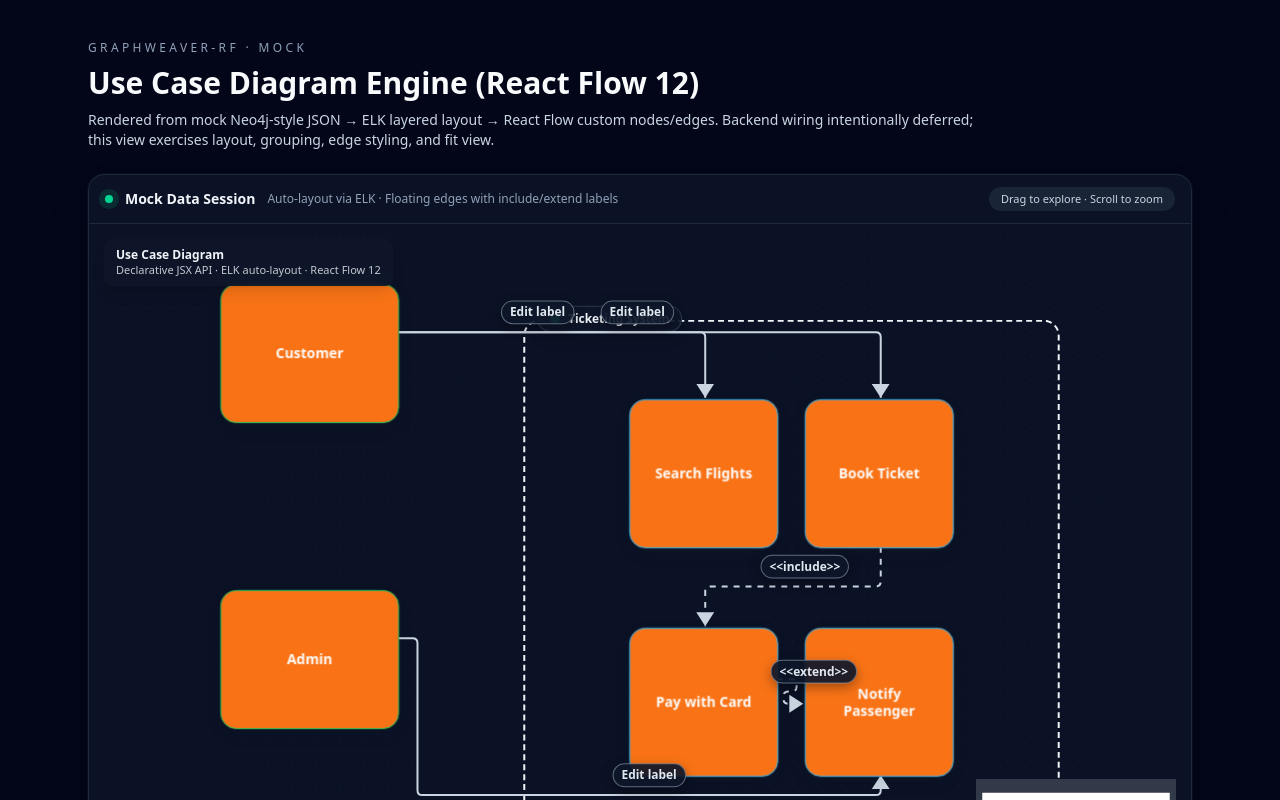
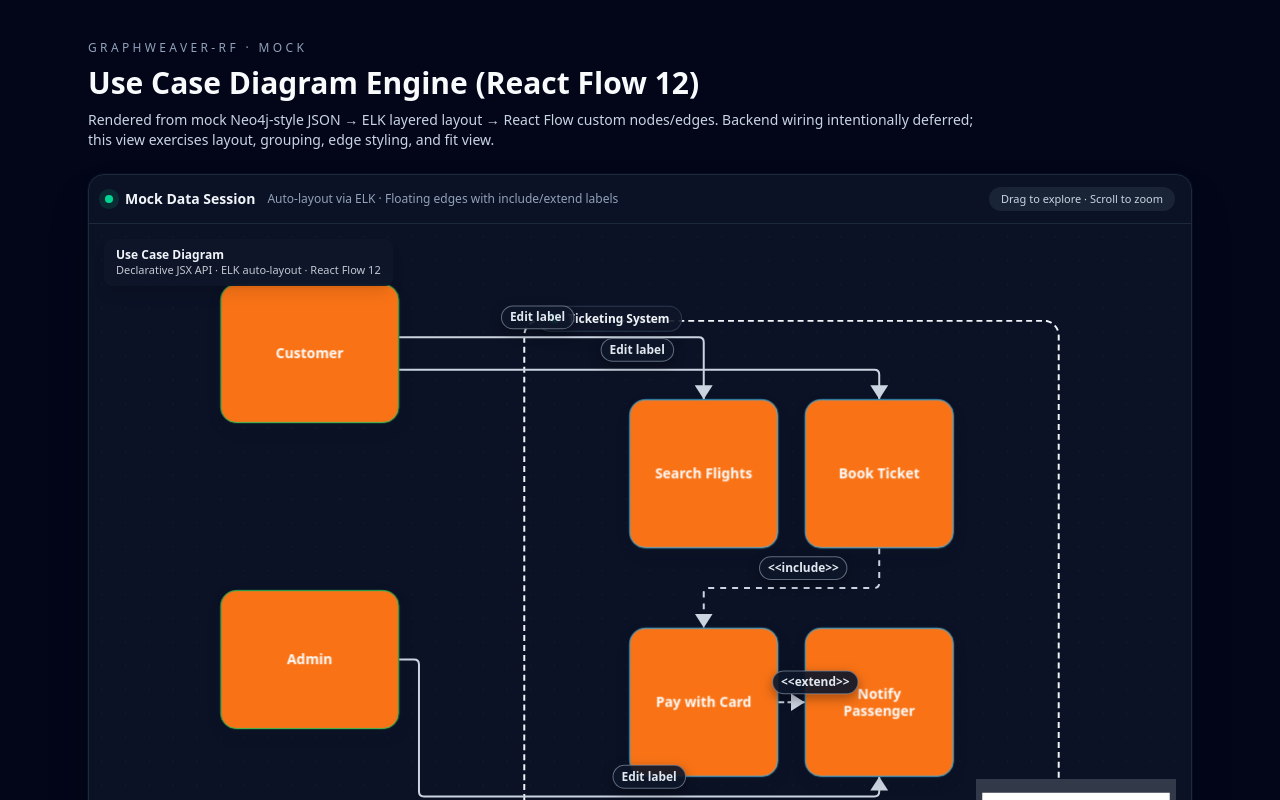
Before and after one commit to yongPhuthan/dimantic-canvas, a React (Vite) app: page / in a window 1280 px wide. Shown: the top 800 px of the page. Built offline with nearby package versions, Linux system fonts and the light colour scheme.

Commit message:
2 lines but...

```diff
--- /dev/null
+++ b/src/diagram/core/handleAnchors.ts
@@ -0,0 +1,44 @@
+import { Position } from '@xyflow/react'
+
+type Role = 'source' | 'target'
+
+export function anchorOffsets(count: number): number[] {
+  if (count <= 0) return []
+  // First handle always center. Spread additional handles toward extremes to avoid overlap.
+  const offsets: number[] = [0.5]
+  if (count === 1) return offsets
+
+  const spreadPairs = [
+    [0.2, 0.8],
+    [0.1, 0.9],
+    [0.3, 0.7],
+    [0.15, 0.85],
+    [0.4, 0.6],
+  ]
+
+  let remaining = count - 1
+  for (const pair of spreadPairs) {
+    for (const off of pair) {
+      if (remaining <= 0) break
+      offsets.push(off)
+      remaining -= 1
+      if (remaining <= 0) break
+    }
+    if (remaining <= 0) break
+  }
+
+  // If still remaining, distribute evenly between 0.05 and 0.95
+  for (let i = 0; i < remaining; i += 1) {
+    const value = 0.05 + (i / Math.max(1, remaining - 1)) * 0.9
+    offsets.push(Number(value.toFixed(4)))
+  }
+
+  return offsets.slice(0, count)
+}
+
+const sideLabel = (side: Position) =>
+  side === Position.Top ? 'top' : side === Position.Right ? 'right' : side === Position.Bottom ? 'bottom' : 'left'
+
+export function anchorId(side: Position, role: Role, index: number, total: number) {
+  return `${sideLabel(side)}-${role}-${index + 1}-of-${total}`
+}
--- a/src/diagram/core/rfAdapter.ts
+++ b/src/diagram/core/rfAdapter.ts
@@ -4,6 +4,7 @@ import { EdgeModel } from '../render/edgeTypes/FloatingEdge'
 import { ActorNode } from '../render/nodeTypes/ActorNode'
 import { SystemNode } from '../render/nodeTypes/SystemNode'
 import { UseCaseNode } from '../render/nodeTypes/UseCaseNode'
+import { anchorId, anchorOffsets } from './handleAnchors'
 import { USE_CASE_EDGE_TYPE, USE_CASE_NODE_TYPE, type RawGraphEdge, type RawGraphNode, type UseCaseEdgeData, type UseCaseNodeData, type UseCaseReactFlowEdge, type UseCaseReactFlowNode } from '../types/graph'
 import type { LayoutResult } from '../layout/elkLayoutEngine'
 
@@ -15,7 +16,7 @@ const nodeTypes = {
 
 const edgeTypes = { floating: EdgeModel }
 
-const defaultHandles: Record<RawGraphNode['type'], UseCaseNodeData['handleLayout']> = {
+const defaultHandles: Record<RawGraphNode['type'], NonNullable<UseCaseNodeData['handleLayout']>> = {
   [USE_CASE_NODE_TYPE.ACTOR]: {
     top: { source: 0, target: 1 },
     right: { source: 2, target: 0 },
@@ -199,22 +200,17 @@ export function adaptLayoutToReactFlow(layout: LayoutResult): {
     return Math.abs(dx) >= Math.abs(dy) ? (dx >= 0 ? Position.Right : Position.Left) : dy >= 0 ? Position.Bottom : Position.Top
   }
 
-  const emptyHandleLayout = (): UseCaseNodeData['handleLayout'] => ({
+  const emptyHandleLayout = (): HandleLayout => ({
     top: { source: 0, target: 0 },
     right: { source: 0, target: 0 },
     bottom: { source: 0, target: 0 },
     left: { source: 0, target: 0 },
   })
 
-  const plannedHandles = new Map<string, UseCaseNodeData['handleLayout']>()
-  const bumpHandle = (nodeId: string, side: Position, role: 'source' | 'target') => {
-    const entry = plannedHandles.get(nodeId) ?? emptyHandleLayout()
-    const key =
-      side === Position.Top ? 'top' : side === Position.Right ? 'right' : side === Position.Bottom ? 'bottom' : 'left'
-    entry[key][role] += 1
-    plannedHandles.set(nodeId, entry)
-  }
+  type HandleLayout = NonNullable<UseCaseNodeData['handleLayout']>
 
+  const plannedHandles = new Map<string, HandleLayout>()
+  const buckets = new Map<string, string[]>() // key: nodeId:side:role -> edgeIds
   const attachmentByEdge = new Map<string, UseCaseEdgeData['attachments']>()
 
   layout.edges.forEach((edge) => {
@@ -235,8 +231,14 @@ export function adaptLayoutToReactFlow(layout: LayoutResult): {
       targetSide = pickExternalSide(edge.target, edge.source)
     }
 
-    bumpHandle(edge.source, sourceSide, 'source')
-    bumpHandle(edge.target, targetSide, 'target')
+    const bucketKeySource = `${edge.source}:${sourceSide}:source`
+    const bucketKeyTarget = `${edge.target}:${targetSide}:target`
+    const listSource = buckets.get(bucketKeySource) ?? []
+    listSource.push(edge.id)
+    buckets.set(bucketKeySource, listSource)
+    const listTarget = buckets.get(bucketKeyTarget) ?? []
+    listTarget.push(edge.id)
+    buckets.set(bucketKeyTarget, listTarget)
 
     attachmentByEdge.set(edge.id, {
       classification,
@@ -245,9 +247,46 @@ export function adaptLayoutToReactFlow(layout: LayoutResult): {
     })
   })
 
-  const resolveHandleLayout = (nodeId: string, kind: RawGraphNode['type']) => {
-    const base = defaultHandles[kind] ?? emptyHandleLayout()
-    const planned = plannedHandles.get(nodeId) ?? emptyHandleLayout()
+  buckets.forEach((edgeIds, key) => {
+    const [nodeId, sideRaw, role] = key.split(':') as [string, Position, 'source' | 'target']
+    const count = edgeIds.length
+    const offsets = anchorOffsets(count)
+    const entry: HandleLayout = plannedHandles.get(nodeId) ?? emptyHandleLayout()
+    switch (sideRaw) {
+      case Position.Top:
+        entry.top[role] = count
+        break
+      case Position.Right:
+        entry.right[role] = count
+        break
+      case Position.Bottom:
+        entry.bottom[role] = count
+        break
+      case Position.Left:
+      default:
+        entry.left[role] = count
+        break
+    }
+    plannedHandles.set(nodeId, entry)
+
+    edgeIds.forEach((edgeId, idx) => {
+      const handle = anchorId(sideRaw, role, idx, count)
+      const attachment = attachmentByEdge.get(edgeId)
+      if (!attachment) return
+      if (role === 'source') {
+        attachment.source.handleId = handle
+        attachment.source.offset = offsets[idx] ?? 0.5
+      } else {
+        attachment.target.handleId = handle
+        attachment.target.offset = offsets[idx] ?? 0.5
+      }
+      attachmentByEdge.set(edgeId, attachment)
+    })
+  })
+
+  const resolveHandleLayout = (nodeId: string, kind: RawGraphNode['type']): HandleLayout => {
+    const base: HandleLayout = defaultHandles[kind] ?? emptyHandleLayout()
+    const planned: HandleLayout = plannedHandles.get(nodeId) ?? emptyHandleLayout()
     return {
       top: {
         source: Math.max(base.top.source, planned.top.source),
--- a/src/diagram/render/edgeTypes/FloatingEdge.tsx
+++ b/src/diagram/render/edgeTypes/FloatingEdge.tsx
@@ -245,18 +245,36 @@ export function EdgeModel({
     return { x: abs.x + width * offset, y: side === Position.Top ? abs.y : abs.y + height }
   }
 
-  const sourcePick = pickHandle(source, 'source', sourcePosition, targetCenter, sourceHandleId ?? undefined)
-  const targetPick = pickHandle(target, 'target', targetPosition, sourceCenter, targetHandleId ?? undefined)
+  const sourcePick = pickHandle(
+    source,
+    'source',
+    sourcePosition,
+    targetCenter,
+    plannedAttachment?.source?.handleId ?? sourceHandleId ?? undefined,
+  )
+  const targetPick = pickHandle(
+    target,
+    'target',
+    targetPosition,
+    sourceCenter,
+    plannedAttachment?.target?.handleId ?? targetHandleId ?? undefined,
+  )
 
-  const sourceSideUsed = sourcePick?.side ?? sourcePosition
-  const targetSideUsed = targetPick?.side ?? targetPosition
+  const sourceSideUsed = plannedAttachment?.source?.side ?? sourcePick?.side ?? sourcePosition
+  const targetSideUsed = plannedAttachment?.target?.side ?? targetPick?.side ?? targetPosition
 
   if (!hasEndpoints) {
     return null
   }
 
-  const sourcePoint = sourcePick?.point ?? anchorPoint(sourceNode!, sourceSideUsed, sourceOffset)
-  const targetPoint = targetPick?.point ?? anchorPoint(targetNode!, targetSideUsed, targetOffset)
+  const sourcePoint =
+    plannedAttachment?.source && sourceNode
+      ? anchorPoint(sourceNode, sourceSideUsed, sourceOffset)
+      : sourcePick?.point ?? anchorPoint(sourceNode!, sourceSideUsed, sourceOffset)
+  const targetPoint =
+    plannedAttachment?.target && targetNode
+      ? anchorPoint(targetNode, targetSideUsed, targetOffset)
+      : targetPick?.point ?? anchorPoint(targetNode!, targetSideUsed, targetOffset)
 
   const sourceX = sourcePoint.x
   const sourceY = sourcePoint.y
--- a/src/diagram/render/nodeTypes/NodeModel.tsx
+++ b/src/diagram/render/nodeTypes/NodeModel.tsx
@@ -1,5 +1,6 @@
 import { Handle, Position, type NodeProps } from '@xyflow/react'
 import type { UseCaseReactFlowNode } from '../../types/graph'
+import { anchorId, anchorOffsets } from '../../core/handleAnchors'
 
 const handleVisibility = (selected: boolean) =>
   selected
@@ -9,9 +10,6 @@ const handleVisibility = (selected: boolean) =>
 const handleBase = (selected: boolean) =>
   `h-3 w-3 rounded-full border-2 border-white bg-sky-400 shadow ring-2 ring-white transition duration-150 ${handleVisibility(selected)}`
 
-const sideLabel = (side: Position) =>
-  side === Position.Top ? 'top' : side === Position.Right ? 'right' : side === Position.Bottom ? 'bottom' : 'left'
-
 function renderHandles(
   side: Position,
   type: 'source' | 'target',
@@ -19,10 +17,10 @@ function renderHandles(
   selected: boolean,
 ) {
   if (count <= 0) return null
-  const spread = (index: number, total: number) => `${((index + 1) / (total + 1)) * 100}%`
+  const offsets = anchorOffsets(count)
   return Array.from({ length: count }).map((_, idx) => {
-    const offset = spread(idx, count)
-    const id = `${sideLabel(side)}-${type}-${idx + 1}-of-${count}`
+    const offset = `${offsets[idx] * 100}%`
+    const id = anchorId(side, type, idx, count)
     const style =
       side === Position.Left || side === Position.Right
         ? { top: offset, transform: 'translate(-50%, -50%)' }
--- a/src/diagram/render/nodeTypes/SubgraphNodeModel.tsx
+++ b/src/diagram/render/nodeTypes/SubgraphNodeModel.tsx
@@ -1,4 +1,5 @@
 import { Handle, NodeResizer, Position, type NodeProps } from '@xyflow/react'
+import { anchorId, anchorOffsets } from '../../core/handleAnchors'
 import type { UseCaseReactFlowNode } from '../../types/graph'
 
 const handleVisibility = (selected: boolean) =>
@@ -9,9 +10,6 @@ const handleVisibility = (selected: boolean) =>
 const handleBase = (selected: boolean) =>
   `h-3 w-3 rounded-full border-2 border-white bg-sky-400 shadow ring-2 ring-white transition duration-150 ${handleVisibility(selected)}`
 
-const sideLabel = (side: Position) =>
-  side === Position.Top ? 'top' : side === Position.Right ? 'right' : side === Position.Bottom ? 'bottom' : 'left'
-
 function renderHandles(
   side: Position,
   type: 'source' | 'target',
@@ -19,10 +17,10 @@ function renderHandles(
   selected: boolean,
 ) {
   if (count <= 0) return null
-  const spread = (index: number, total: number) => `${((index + 1) / (total + 1)) * 100}%`
+  const offsets = anchorOffsets(count)
   return Array.from({ length: count }).map((_, idx) => {
-    const offset = spread(idx, count)
-    const id = `${sideLabel(side)}-${type}-${idx + 1}-of-${count}`
+    const offset = `${offsets[idx] * 100}%`
+    const id = anchorId(side, type, idx, count)
     const style =
       side === Position.Left || side === Position.Right
         ? { top: offset, transform: 'translate(-50%, -50%)' }
```
